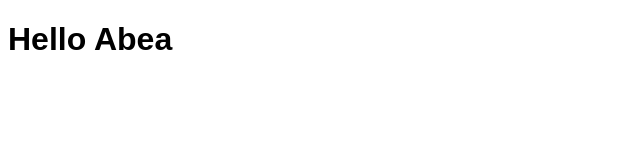
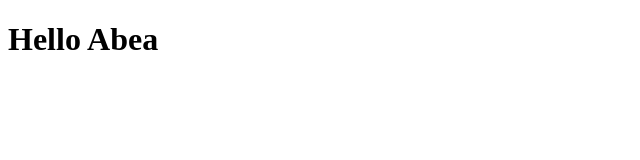
Before and after one commit to AVEA01/project-abea-demo, a Next.js app: page / in a window 1280 px wide. Shown: the top 160 px of the page, without its empty margins (0-640 px from the left). Built offline with nearby package versions, Linux system fonts and the light colour scheme.

Commit message:
Update layout.tsx

```diff
--- a/app/layout.tsx
+++ b/app/layout.tsx
@@ -1,10 +1,11 @@
-import './globals.css'
-import { ReactNode } from 'react'
-
-export default function RootLayout({ children }: { children: ReactNode }) {
+export default function RootLayout({
+  children,
+}: {
+  children: React.ReactNode;
+}) {
   return (
-    <html lang="en">
+    <html lang="ja">
       <body>{children}</body>
     </html>
-  )
+  );
 }
```
